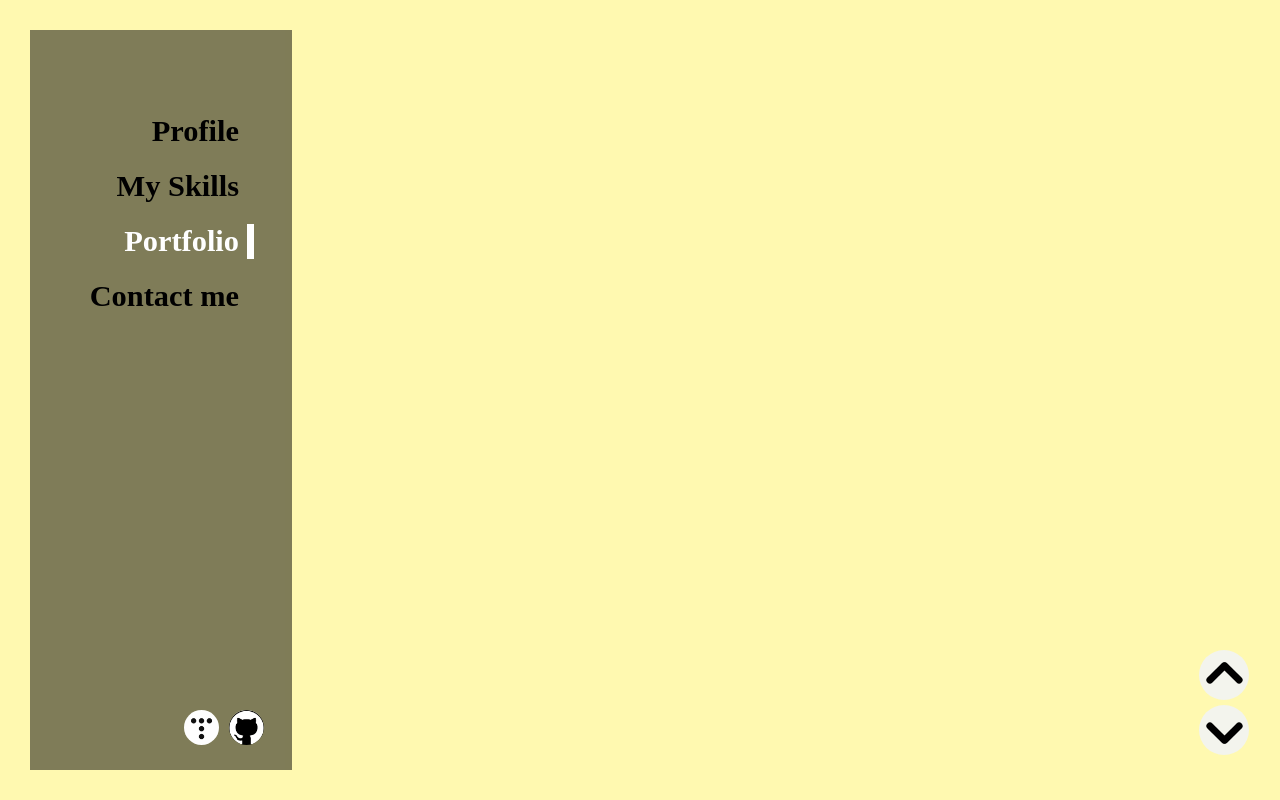
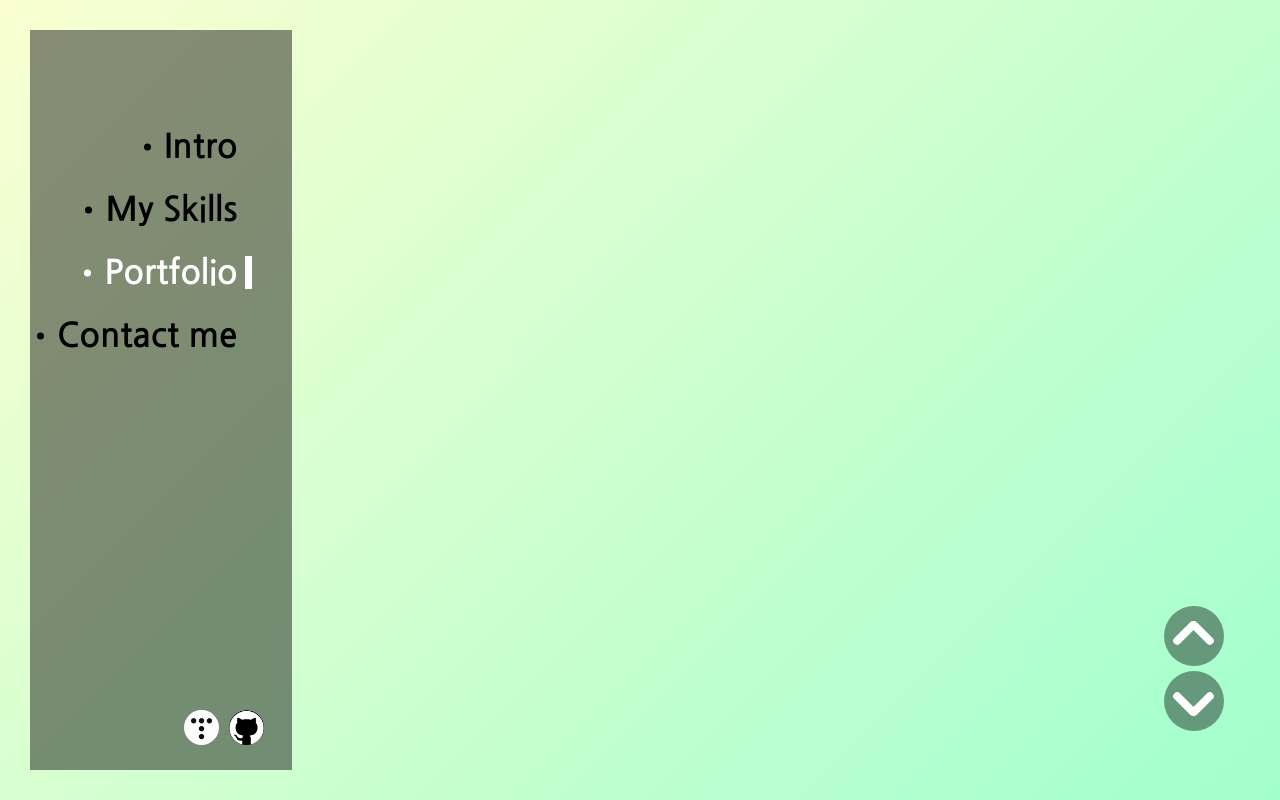
Before and after one commit to junheeleeme/introPortfolio, a plain HTML site: page project_210221/index.html in a window 1280 px wide. Both pictures are taken after a click on the item "Portfolio". Shown: the part 1600-2400 px from the top of the page. Drawn offline with nearby package versions, Linux system fonts and the light colour scheme; a web font is replaced by a local one.

```diff
--- a/project_210221/index.html
+++ b/project_210221/index.html
@@ -6,7 +6,9 @@
     <meta name="viewport" content="width=device-width, initial-scale=1.0">
     <link rel="preconnect" href="https://fonts.gstatic.com">
 <link href="https://fonts.googleapis.com/css2?family=Nanum+Pen+Script&display=swap" rel="stylesheet">
-    <title>꾸생</title>
+<link rel="preconnect" href="https://fonts.gstatic.com">
+<link href="https://fonts.googleapis.com/css2?family=Nanum+Gothic:wght@400;700;800&display=swap" rel="stylesheet">
+<title>꾸생</title>
 <link rel="stylesheet" href="style.css">
 
 </head>
@@ -22,8 +24,8 @@
                         <span class="downBlock"></span>
                     </li>
                     -->
-                    <li class="nav_profile">
-                        <a href="#" onclick="return false">Profile</a>
+                    <li class="nav_intro">
+                        <a href="#" onclick="return false">Intro</a>
                         <span class="upBlock"></span>
                         <span class="downBlock"></span>
                     </li>
@@ -45,8 +47,8 @@
                 </ul>
             </aside>
             <div class="nav_intro_wrap">
-                <a class="blog" target="_blank" href="https://juni-official.tistory.com"></a>
-                <a class="git" target="_blank" href="https://github.com/junheeleeme"></a>          </a>
+                <a class="blog" target="_blank" href="https://juni-official.tistory.com" onclick="return false;"></a>
+                <a class="git" target="_blank" href="https://github.com/junheeleeme" onclick="return false;"></a>
             </div>
         </nav>
         <main class="main"><!--
@@ -55,11 +57,13 @@
 
                 </div>
             </section>-->
-            <section class="profile">
-                <span class="bg_cover"></span>
+            <section class="intro">
                 <div class="inner">
-                    <div class="profileImg"></div>
-                    <div class="intro_wrap">Lee Jun Hee</div>
+                    <!--<div class="profileImg"></div>-->
+                    <div class="intro_wrap">
+                        <h1>PORTFOLIO</h1>
+                        <p class="typing">&nbsp;안녕하세요&nbsp;:)&nbsp;웹&nbsp;개발자&nbsp;개인&nbsp;포트폴리오&nbsp;사이트입니다.</p><span class="cursor"></span>
+                    </div>
                 </div>
             </section>
             <section class="myskills">
@@ -79,6 +83,14 @@
             </section>
             <section class="contactme">
                 <div class="inner">
+
+                    <ul class="my_info">
+                        <li><h3>Thank You!</h3></li>
+                        <li>NAME : LEE JUNHEE</li>
+                        <li><a href="mailto:hello8836@naver.com" title="이메일 보내기">E-MAIL : hello8836@naver.com</a></li>
+                        <li><a href="https://juni-official.tistory.com" target="_blank" title="새창으로 주소이동">BLOG : https://juni-official.tistory.com</a></li>
+                        <li><a href="https://github.com/junheeleeme" target="_blank" title="새창으로 주소이동">GITHUB : https://github.com/junheeleeme</a></li>
+                    </ul>
                 </div>
             </section>
 
--- a/project_210221/js/main.js
+++ b/project_210221/js/main.js
@@ -1,13 +1,23 @@
+/* Variables */
 const html = document.querySelector('html');
 const nav_menu = document.querySelectorAll('.nav_main>li');
 const up = document.querySelector('.up');
 const down = document.querySelector('.down');
+const my_info = document.querySelector('.my_info');
+const typing = document.querySelector('.typing');
 
 let chk_dev;
 let isWheel_move;
 let wDelta; //마우스 Delta값
 let nav_idx = 0;
 
+// nav_idx =>
+//0 : Intro
+//1 : My Skills
+//2 : Portflio
+//3 : Contact me
+
+/* function */
 init();
 
 function init(){
@@ -15,16 +25,129 @@
     fnMove(nav_idx);
 }
 
-/* 스크롤 효과를 위한 iOS 구분 */
+// 스크롤 효과를 위한 iOS 구분
 function check_device(){
-
     const usr_agent = navigator.userAgent.match(/iPhone|iPad|/) ? false : true;
     return usr_agent; //ios = true
+}
+
+
+
+// 마우스 휠 방향 구분
+function isWheel(wDelta){
+    if(wDelta > 10){
+        fn_moveUp();
+    }
+    else if(wDelta === 3 || wDelta === 0){
+        fn_moveUp();
+    }
+    else if(wDelta < 0){
+        fn_moveDown();
+    }
+}
+
+// 화면 스크롤 이동 기능구현
+function fnMove(n_idx){  //직접 클릭한 nav메뉴 절대위치를 계산해 이동
+    const m_section = document.querySelectorAll('.main>section');
+    const targetTop = m_section[n_idx].offsetTop;
+
+    if(!check_device()){ // pc/android
+        window.scroll({ top:  targetTop, left: 0, behavior: 'smooth'});
+    }else{ //ios
+        $('html').stop().animate({ scrollTop : targetTop }, 350, 'swing');
+    }
+    console.log(nav_idx);
+    if(nav_idx === 3){
+        setTimeout(()=>{
+            my_info.style.bottom = '130px';
+            my_info.style.opacity = '1';
+        }, 100)
+    }
+    else{
+        setTimeout(()=>{
+            my_info.style.bottom = '-500px';
+            my_info.style.opacity = '0';
+        }, 100)
+    }
+}
+
+function fn_moveUp(){
+    const avail_nav = nav_idx > 0 ? true : false;
+
+    if(avail_nav){
+        nav_idx-=1;
+        fnMove(nav_idx);
+        nav_focus(nav_idx);
+    }
+}
+
+function fn_moveDown(){
+    const avail_nav = nav_idx < nav_menu.length-1 ? true : false;
+
+    if(avail_nav){
+        nav_idx+=1;
+        fnMove(nav_idx);
+        nav_focus(nav_idx);
+    }
+}
+
+
+// 화면 스크롤 이동 기능구현
+function nav_focus(n_idx){
+
+    nav_menu.forEach(nav=>{
+        nav.classList.remove('on');
+        nav.children[0].style.color = "#000";
+        nav.children[1].style.right = "500px";
+        nav.children[2].style.right = "500px";
+    })
+
+    nav_menu[n_idx].classList.add('on');
+    nav_menu[n_idx].children[0].style.color = "#fff";
+    nav_menu[n_idx].children[1].style.right = "-63px";
+    nav_menu[n_idx].children[2].style.right = "-63px";
+}
+
+let typing_start;
+
+function typing_Effect(){
 
 }
-/* iOS 기기 구분 */
 
-/* 키보드 화살표 기능구현 */
+typing_Effect();
+
+/* Event Handling */
+
+// 마우스 스크롤 기능구현
+html.addEventListener('mousewheel', (e)=>{
+
+    if(!e.ctrlKey){
+        clearInterval(isWheel_move);
+        wDelta = e.wheelDelta;
+        isWheel_move = setTimeout(() => isWheel(wDelta), 200);
+    }
+});
+
+/* nav메뉴 클릭 이벤트 */
+nav_menu.forEach(nav_click =>{
+    nav_click.addEventListener('click', ()=>{
+
+        const click_classN = nav_click.className;
+
+        for(let i=0 ; i < nav_menu.length ; i++){
+            const parent_child = nav_click.parentElement.children[i];
+            parent_child.classList.remove('on');
+            if(parent_child.className === click_classN ){
+                nav_idx = i;
+                fnMove(nav_idx);
+                nav_focus(nav_idx);
+            }
+        }
+        nav_click.parentElement.children[nav_idx].classList.add('on');
+    })
+})
+
+/* 방향키 기능구현 */
 html.addEventListener('keydown', (e)=>{
 
     if(e.keyCode === 38){ // ArrowUp
@@ -36,61 +159,8 @@
         fn_moveDown();
     }
 })
-/* 키보드 화살표 기능구현 */
 
-/* 마우스 스크롤 기능구현 */
-html.addEventListener('mousewheel', (e)=>{
-
-    if(!e.ctrlKey){
-        clearInterval(isWheel_move);
-        wDelta = e.wheelDelta;
-        isWheel_move = setTimeout(() => isWheel(wDelta), 200);
-    }
-
-});
-
-function isWheel(wDelta){ // 마우스 휠 방향 구분
-    if(wDelta > 10){
-        fn_moveUp();
-    }
-    else if(wDelta === 3 || wDelta === 0){
-        fn_moveUp();
-    }
-    else if(wDelta < 0){
-        fn_moveDown();
-    }
-}
-/* 마우스 스크롤 기능구현 */
-
-/* 화면 스크롤 이동 기능구현 */
-
-// nav_idx =>
-//0 : Intro
-//1 : Profile
-//2 : My Skills
-//3 : Portflio
-//4 : Contact me
-
-nav_menu.forEach(nav_click =>{
-    nav_click.addEventListener('click', ()=>{
-
-        const click_classN = nav_click.className;
-
-        for(let i=0 ; i < nav_menu.length ; i++){
-            const parent_child = nav_click.parentElement.children[i];
-            if(parent_child.className === click_classN ){
-                nav_idx = i;
-                fnMove(nav_idx);
-                nav_focus(nav_idx);
-            }
-        }
-    })
-})
-    /*
-    nav_idx =
-    fnMove(nav_idx);
-    nav_focus(nav_idx);*/
-
+/* 화면전환 버튼 */
 up.addEventListener('click', ()=>{
     fn_moveUp();
 })
@@ -98,49 +168,3 @@
 down.addEventListener('click', ()=>{
     fn_moveDown();
 })
-
-
-function fn_moveUp(){   //화면 위로 이동
-    const avail_nav = nav_idx > 0 ? true : false;
-
-    if(avail_nav){
-        nav_idx-=1;
-        fnMove(nav_idx);
-        nav_focus(nav_idx);
-    }
-}
-
-function fn_moveDown(){  //화면 아래로 이동
-    const avail_nav = nav_idx < nav_menu.length-1 ? true : false;
-
-    if(avail_nav){
-        nav_idx+=1;
-        fnMove(nav_idx);
-        nav_focus(nav_idx);
-    }
-}
-
-function fnMove(n_idx){  //직접 클릭한 메뉴화면 절대위치를 계산해 이동
-    const m_section = document.querySelectorAll('.main>section');
-    const targetTop = m_section[n_idx].offsetTop;
-
-    if(!check_device()){ // pc/android
-        window.scroll({ top:  targetTop, left: 0, behavior: 'smooth'});
-    }else{ //ios
-        $('html').stop().animate({ scrollTop : targetTop }, 350, 'swing');
-    }
-}
-
-function nav_focus(n_idx){
-
-    nav_menu.forEach(nav=>{
-        nav.children[0].style.color = "#000";
-        nav.children[1].style.right = "500px";
-        nav.children[2].style.right = "500px";
-    })
-
-    nav_menu[n_idx].children[0].style.color = "#fff";
-    nav_menu[n_idx].children[1].style.right = "-63px";
-    nav_menu[n_idx].children[2].style.right = "-63px";
-}
-/* 화면 스크롤 이동 기능구현 */
--- a/project_210221/style.css
+++ b/project_210221/style.css
@@ -11,7 +11,8 @@
 html{ -ms-overflow-style: none; overflow: hidden;}
 html::-webkit-scrollbar{ display: none; }
 body{ scroll-behavior: smooth; }
-a{ font-family: 'NEXON Lv2 Gothic'; font-weight: bold; text-decoration: none; }
+a{ font-family: 'NEXON Lv2 Gothic'; font-weight: bold; text-decoration: none; color: #000;}
+ul{list-style: none;}
 #kkusaeng{ position: relative; width: 100%; height: 100vh;}
 
 .nav{
@@ -21,8 +22,8 @@
     height: calc(100vh - 60px);
     width: 20.5%;
     float: left;
-    padding: 5% 3% 5% 0;
-    background-color: rgba(0, 0, 0, 0.5);
+    padding: 70px 40px 0 0;
+    background-color: rgba(0, 0, 0, 0.45);
     z-index: 9999;
 }
 
@@ -33,23 +34,65 @@
 
 .nav_main li{
     position: relative;
-    margin: 20px 0;
+    margin: 30px 0;
     overflow: hidden;
 }
 
 .nav_main li>a{
     position: relative;
-    font-size: 1.9em;
+    font-size: 2.1em;
     padding: 0px 15px 0px 0;
     color: #000;
+    font-family: 'Nanum Gothic', sans-serif;
+    font-weight: bold;
     transition: color 0.4s ease;
+}
+
+.nav_main li>a:after{
+    content: '';
+    position: absolute;
+    top: 50%;
+    left: -20px;
+    transform: translate(0, -50%);
+    width: 7px;
+    height: 7px;
+    border-radius: 50%;
+    background-color: #000;
+    transition: .4s ease-out;
+}
+
+.nav_main>li>a:hover{
+    color: #fff;
+}
+
+.nav_main li.on>a:after{
+    background-color: #fff;
+}
+
+.upBlock{
+    position: absolute;
+    top: 0;
+    right: 500px;
+    width: 70px;
+    height: 50%;
+    background: #fff;
+    transition: 0.35s ease-out;
+}
+
+.downBlock{
+    position: absolute;
+    bottom: 0;
+    right: 500px;
+    width: 70px;
+    height: 50%;
+    background: #fff;
+    transition: 0.4s ease-out;
 }
 
 .nav_intro_wrap{
     position: absolute;
     right: 25px;
     bottom: 25px;
-
 }
 
 .nav_intro_wrap>a{
@@ -81,36 +124,76 @@
     background-position: center;
 }
 
-.upBlock{
-    position: absolute;
-    top: 0;
-    right: 500px;
-    width: 70px;
-    height: 50%;
-    background: #fff;
-    transition: 0.35s ease-out;
+
+.move_btn{
+    position: fixed;
+    bottom: 8%;
+    right: 4%;
+    z-index: 9999;
 }
 
-.downBlock{
-    position: absolute;
-    bottom: 0;
-    right: 500px;
-    width: 70px;
-    height: 50%;
-    background: #fff;
-    transition: 0.4s ease-out;
+.move_btn .up{
+    position: relative;
+    width: 60px;
+    height: 60px;
+    margin: 5px;
+    background-color: rgba(0,0,0, 0.4);
+    border-radius: 50%;
+    cursor: pointer;
 }
 
-.nav_main>li:hover a{
-    color: #fff;
+.move_btn .down{
+    position: relative;
+    width: 60px;
+    height: 60px;
+    margin: 5px;
+    background-color: rgba(0,0,0, 0.4);
+    border-radius: 50%;
+    cursor: pointer;
 }
 
-.nav_main>li:hover .upBlock{
-    right: -63px;
+.up .up_left{
+    position: absolute;
+    background-color: #fff;
+    top: 45%;
+    left: 36%;
+    transform: translate(-50%, -50%) rotate(135deg);
+    border-radius: 25px;
+    height: 8px;
+    width: 50%;
 }
 
-.nav_main>li:hover .downBlock{
-    right: -63px;
+.up .up_right{
+    position: absolute;
+    background-color: #fff;
+    top: 45%;
+    left: 64%;
+    transform: translate(-50%, -50%) rotate(45deg);
+    border-radius: 25px;
+    height: 8px;
+    width: 50%;
+}
+
+.down .down_left{
+    position: absolute;
+    background-color: #fff;
+    top: 55%;
+    left: 36%;
+    transform: translate(-50%, -50%) rotate(-135deg);
+    border-radius: 25px;
+    height: 8px;
+    width: 50%;
+}
+
+.down .down_right{
+    position: absolute;
+    background-color: #fff;
+    top: 55%;
+    left: 64%;
+    transform: translate(-50%, -50%) rotate(-45deg);
+    border-radius: 25px;
+    height: 8px;
+    width: 50%;
 }
 
 .main{
@@ -134,48 +217,64 @@
     height: 100%;
 }
 
-.main>.intro{
-    background: #654ea3;  /* fallback for old browsers */
-    background: -webkit-linear-gradient(to right, #eaafc8, #654ea3);  /* Chrome 10-25, Safari 5.1-6 */
-    background: linear-gradient(to right, #eaafc8, #654ea3); /* W3C, IE 10+/ Edge, Firefox 16+, Chrome 26+, Opera 12+, Safari 7+ */
-}
-
-section.profile{
+section.intro{
     top: 0;
     left: 0;
-    background: url(img/background1.jpg) no-repeat fixed;
-    background-size: 100vw 100vh;
-    z-index: 0;
-}
-
-.bg_cover{
-    position: absolute;
-    top: 0;
-    left: 0;
-    background: rgba(0,0,0, 0.5);
-    width: 100%;
-    height: 100%;
+    background: #C9D6FF;  /* fallback for old browsers */
+    background: -webkit-linear-gradient(to right, #E2E2E2, #C9D6FF);  /* Chrome 10-25, Safari 5.1-6 */
+    background: linear-gradient(to right, #E2E2E2, #C9D6FF); /* W3C, IE 10+/ Edge, Firefox 16+, Chrome 26+, Opera 12+, Safari 7+ */
     z-index: 0;
 }
 
 .intro_wrap{
+    position: absolute;
+    top: 110px;
+    left: 110px;
+}
 
+.intro_wrap>h1{
+    font-size: 95px;
+}
+
+.typing{
+    position: relative;
+    display: inline;
+    font-size: 25px;
+
+}
+
+.cursor{
+    display: inline-block;
+    margin:0 0 -4px 3px;
+    width: 2px;
+    height: 27px;
+    background: #000;
+    animation: typing_effect .1s infinite;
+    animation-name: typing_effect;
+    animation-duration: 1s;
+    opacity: 1;
+}
+
+@keyframes typing_effect{
+    from {
+        opacity: 1;
+    }
+    to{
+        opacity: 0;
+    }
 }
 
 .profileImg{
     position: absolute;
-    top: 10%;
-    left: 50%;
+    top: 150px;
+    left: 150px;
     width: 250px;
     height: 250px;
-    transform: translate(-50%, 0);
     border-radius: 50%;
     background: url('img/profileImg.png') no-repeat;
     background-size: 250px;
-    box-shadow: 2px 2px 3px gray;
     z-index: 10;
 }
-
 
 .myskills{
     background: #C6FFDD;  /* fallback for old browsers */
@@ -196,10 +295,11 @@
 .skills_wrap>li{
     display: inline-block;
     vertical-align: middle;
-    width: 150px;
-    height: 150px;
-    border-radius: 20px;
+    width: 175px;
+    height: 230px;
+    border-radius: 8px;
     margin: 0 10px;
+    transform: rotate(10deg);
     transition: .3s ease;
     cursor: pointer;
     box-shadow: 3px 3px 5px 2px rgba(0,0,0,0.2);
@@ -221,6 +321,7 @@
 .item_js{
     background-image: url('img/js_logo.svg');
     background-size: 100%;
+    background-color: rgb(246, 220, 46) !important;
 }
 
 .item_jquery{
@@ -233,87 +334,43 @@
     background-size: 80%;
 }
 
-
-
 .skills_wrap li:hover{
     box-shadow: 3px 3px 10px 3px rgba(0,0,0,0.5);
 }
 
-section.portfolio{
-    background-color: #fff9b0;
+.portfolio{
+    background: #A1FFCE;  /* fallback for old browsers */
+    background: -webkit-linear-gradient(135deg, );  /* Chrome 10-25, Safari 5.1-6 */
+    background: linear-gradient(135deg, #FAFFD1, #A1FFCE); /* W3C, IE 10+/ Edge, Firefox 16+, Chrome 26+, Opera 12+, Safari 7+ */
 }
 
-section.contactme{
-    background-color: #91c788;
+.contactme{
+    background-color: #91c788
 }
 
-.move_btn{
-    position: fixed;
-    bottom: 5%;
-    right: 2%;
-    z-index: 9999;
+.my_info{
+    position: absolute;
+    bottom: -500px;
+    left: 130px;
+    transition: .68s ease-in-out;
+}
+.my_info h3{
+    font-family: 'Nanum Gothic', sans-serif;
+    font-size: 120px;
+    font-weight: 800;
 }
 
-.move_btn .up{
-    position: relative;
-    width: 50px;
-    height: 50px;
-    margin: 5px;
-    background: #f3f4ed;
-    border-radius: 50%;
-    cursor: pointer;
+.my_info>li:first-child{
+    margin: 20px 0;
 }
 
-.move_btn .down{
-    position: relative;
-    width: 50px;
-    height: 50px;
-    margin: 5px;
-    background: #f3f4ed;
-    border-radius: 50%;
-    cursor: pointer;
+.my_info>li{
+    font-size: 1.55em;
+    font-family: 'Nanum Gothic', sans-serif;
+    margin: 10px 0;
 }
 
-.up .up_left{
-    position: absolute;
-    background-color: #000;
-    top: 45%;
-    left: 35%;
-    transform: translate(-50%, -50%) rotate(135deg);
-    border-radius: 10px;
-    height: 7px;
-    width: 27px;
+.my_info>li>a{
+    font-family: 'Nanum Gothic', sans-serif;
+    font-weight: 100;
 }
-
-.up .up_right{
-    position: absolute;
-    background-color: #000;
-    top: 45%;
-    left: 65%;
-    transform: translate(-50%, -50%) rotate(45deg);
-    border-radius: 10px;
-    height: 7px;
-    width: 27px;
-}
-
-.down .down_left{
-    position: absolute;
-    background-color: #000;
-    top: 55%;
-    left: 35%;
-    transform: translate(-50%, -50%) rotate(-135deg);
-    border-radius: 10px;
-    height: 7px;
-    width: 27px;
-}
-
-.down .down_right{
-    position: absolute;
-    background-color: #000;
-    top: 55%;
-    left: 65%;
-    transform: translate(-50%, -50%) rotate(-45deg);
-    border-radius: 10px;
-    height: 7px;
-    width: 27px;
-}
```
Also changed, not shown: project_210221/img/intro_bg.jpg (added), project_210221/img/intro_bg2.jpg (added).
